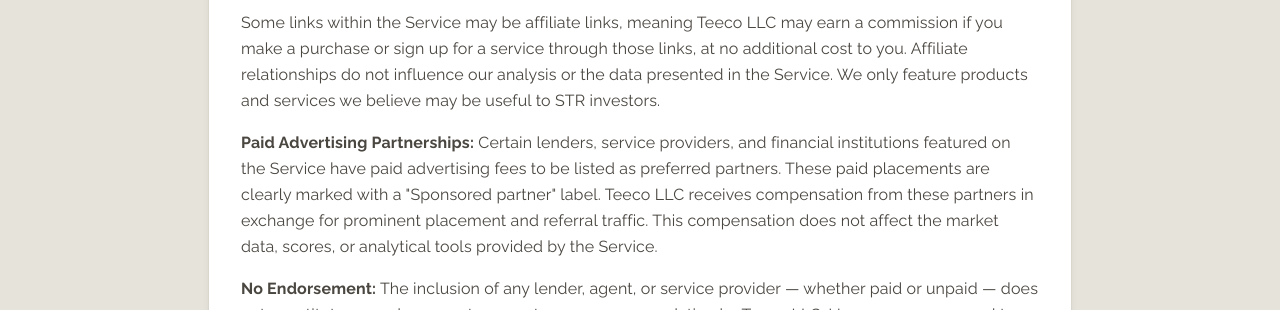
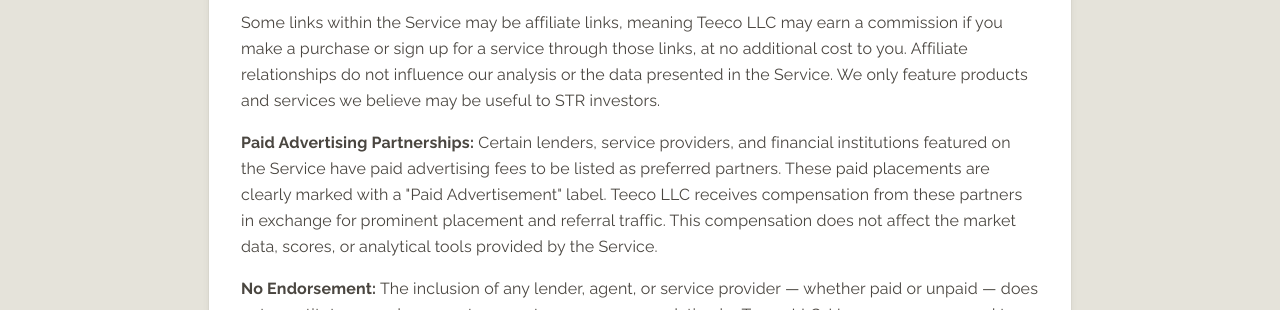
Before and after one commit to helloteeco/Edge, a Next.js app: page /terms in a window 1280 px wide. Shown: the part 3300-3610 px from the top of the page. Built offline with nearby package versions, Linux system fonts and the light colour scheme; a web font is replaced by a local one.

Commit message:
fix: use 'Paid Advertisement' disclosure per FTC/RESPA guidance

```diff
--- a/src/app/terms/page.tsx
+++ b/src/app/terms/page.tsx
@@ -215,7 +215,7 @@ export default function TermsPage() {
             <p className="mb-4 leading-relaxed" style={{ color: "#4a4640" }}>
               <strong>Paid Advertising Partnerships:</strong> Certain lenders, service providers, and financial institutions
               featured on the Service have paid advertising fees to be listed as preferred partners. These paid placements are
-              clearly marked with a &quot;Sponsored partner&quot; label. Teeco LLC receives compensation from these partners
+              clearly marked with a &quot;Paid Advertisement&quot; label. Teeco LLC receives compensation from these partners
               in exchange for prominent placement and referral traffic. This compensation does not affect the market data,
               scores, or analytical tools provided by the Service.
             </p>
--- a/src/data/partner-links.ts
+++ b/src/data/partner-links.ts
@@ -32,5 +32,5 @@ export const PARTNER_LINKS = {
 /** Display name for the preferred lender (shown in UI) */
 export const PREFERRED_LENDER_NAME = "Our Preferred Lender";
 
-/** Disclosure text shown near sponsored links (FTC compliance) */
-export const SPONSORED_DISCLOSURE = "Sponsored partner";
+/** Disclosure text shown near sponsored links (FTC/RESPA compliance) */
+export const SPONSORED_DISCLOSURE = "Paid Advertisement";
```
